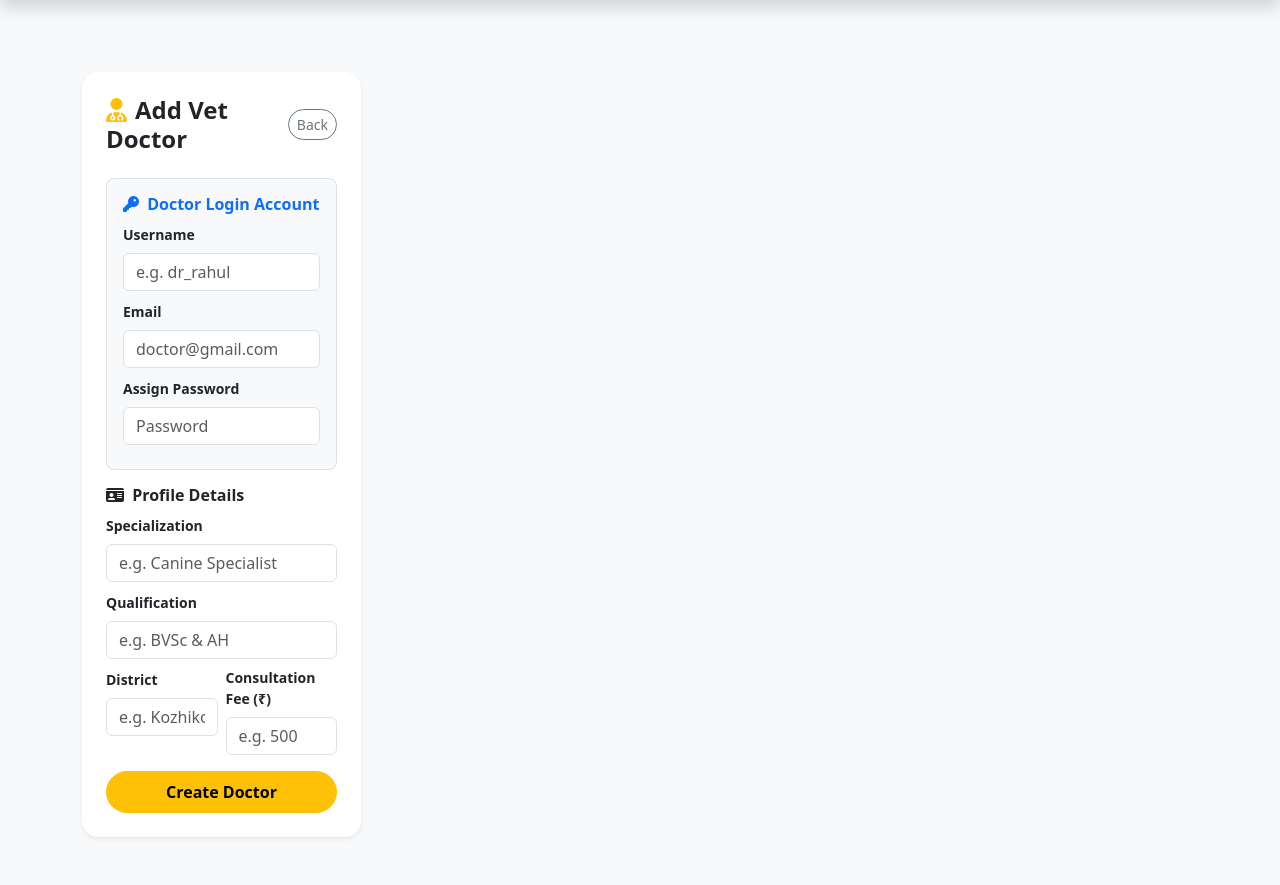
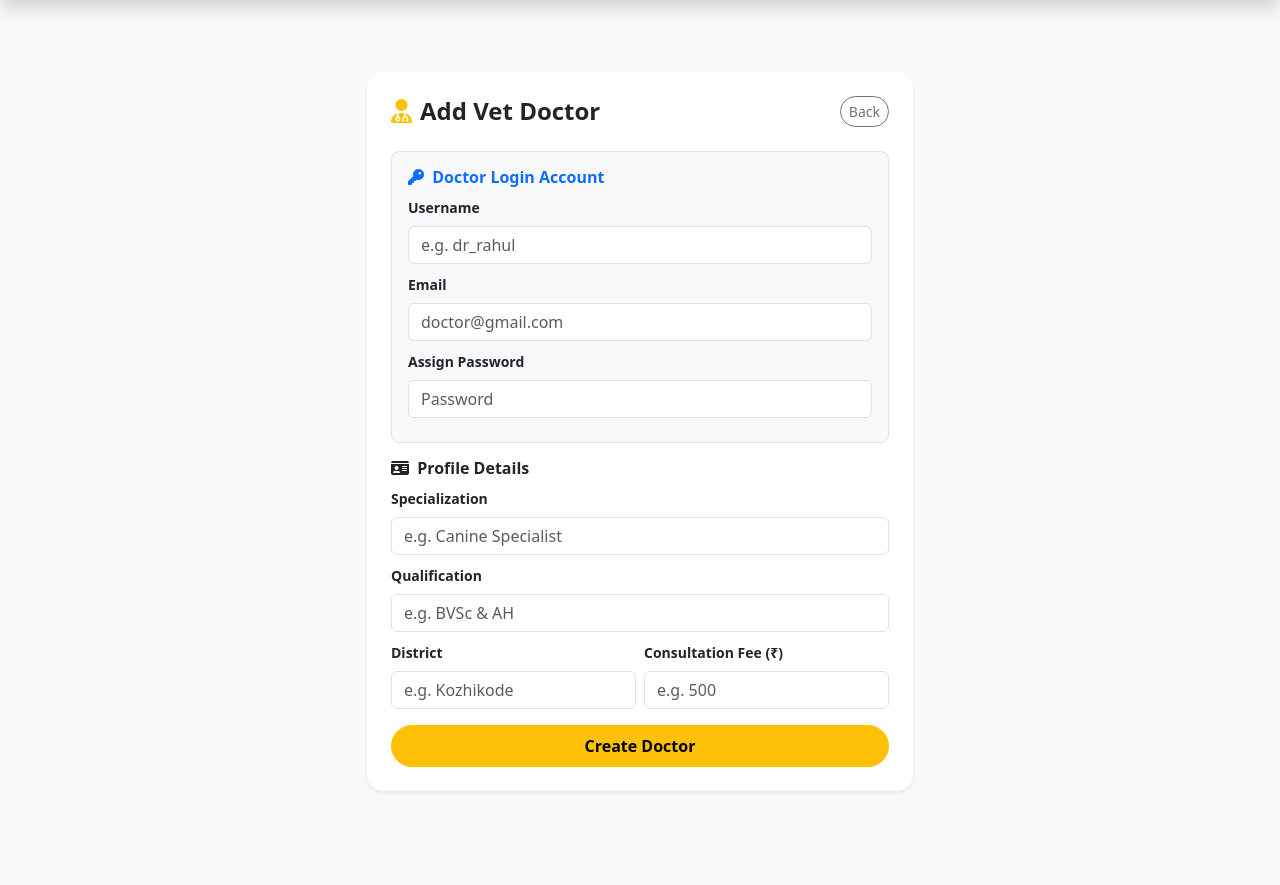
Before and after one commit to kavya25112004/pawfect-match, a Django app: page /admin/add-doctor/ in a window 1280 px wide. Shown: the part 56-941 px from the top of the page. After the commit the page ends 848 px from the top, so only its background shows below. Run offline with Django 5.2, Linux system fonts and the light colour scheme; a user stored in the database is signed in.

Commit message:
center align and fix add doctor layout

```diff
--- a/pawfect_match/admin_panel/templates/add_doctor.html
+++ b/pawfect_match/admin_panel/templates/add_doctor.html
@@ -24,8 +24,8 @@
     </div>
     </nav>
     <div class="container py-5">
-        <div class="col-12 col-md-8 col-lg-6">
-            <div class="col-md-6">
+        <div class="row justify-content-center">
+            <div class="col-12 col-md-8 col-lg-6">
                 <div class="card border-0 shadow-sm rounded-4 p-4 bg-white">
                     <div class="d-flex justify-content-between align-items-center mb-4">
                         <h4 class="fw-bold text-dark mb-0"><i class="fa-solid fa-user-doctor text-warning me-2"></i>Add Vet Doctor</h4>
```
